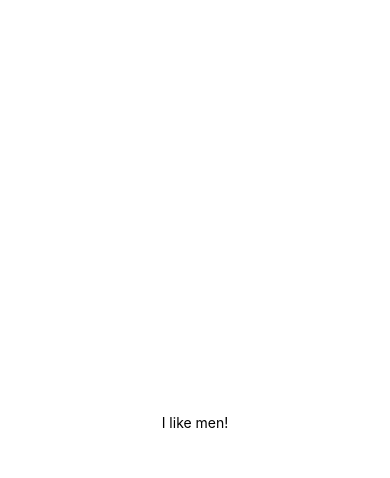
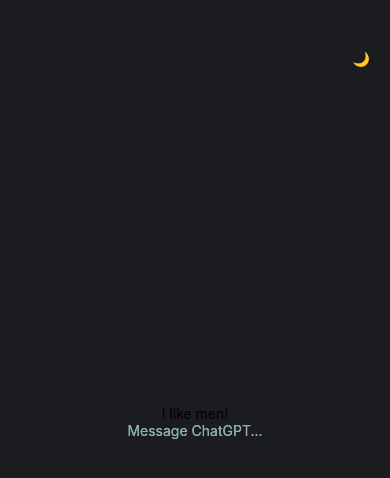
Before and after one commit to dangphung4/gptstorehackathon, a React Native app in the folder gpthack/: screen / in a window 390 px wide. Shown: the top 478 px of the page. Built offline with nearby package versions, Linux system fonts and the light colour scheme.

Commit message:
lightanddarkmode,annoyinginputtext

```diff
--- a/gpthack/App.js
+++ b/gpthack/App.js
@@ -1,10 +1,99 @@
-import { StatusBar } from 'expo-status-bar';
-import { StyleSheet, Text, View } from 'react-native';
+import { StatusBar } from "expo-status-bar";
+import {
+  StyleSheet,
+  Text,
+  View,
+  TextInput,
+  TouchableOpacity,
+} from "react-native";
+import React, { useState } from "react";
+import { themeColors } from "./ThemeProvider";
+
+const StyledTextInput = ({
+  style,
+  placeholder,
+  value,
+  onChangeText,
+  ...restProps
+}) => (
+  <View style={{ position: "relative", width: "100%" }}>
+    <TextInput
+      style={[
+        style,
+        {
+          textAlign: "center",
+          color: themeColors.dark.TextColor1,
+        },
+      ]}
+      placeholder={placeholder}
+      value={value}
+      onChangeText={onChangeText}
+      {...restProps}
+    />
+    <Text
+      style={{
+        position: "absolute",
+        color: themeColors.dark.subTitleColor,
+
+        textAlign: "center",
+        width: "100%",
+        opacity: value ? 0 : 1, // Hide placeholder when there is input
+      }}
+    >
+      {placeholder}
+    </Text>
+  </View>
+);
 
 export default function App() {
+  const [songQuery, setSongQuery] = useState("");
+  const [isDarkMode, setIsDarkMode] = useState(true);
+  const [gptQuery, setGptQuery] = useState("");
+
+  const handleSearch = () => {
+    // Implement the logic for searching and recommending music based on the songQuery
+    // You can make an API call or perform some AI-related operations here
+    console.log(`Searching for music based on: ${songQuery}`);
+  };
+
+  const handleGptSearch = () => {
+    // Implement the logic for handling the GPT search when the input is submitted
+    console.log(`Handling GPT search for: ${gptQuery}`);
+  };
+
+  const toggleDarkMode = () => {
+    setIsDarkMode((prevMode) => !prevMode);
+  };
+
   return (
-    <View style={styles.container}>
+    <View
+      style={[
+        styles.container,
+        {
+          backgroundColor: isDarkMode
+            ? themeColors.dark.BackgroundColor
+            : themeColors.light.BackgroundColor,
+        },
+      ]}
+    >
+      <TouchableOpacity style={styles.toggleButton} onPress={toggleDarkMode}>
+        <Text>{isDarkMode ? "🌙" : "☀️"}</Text>
+      </TouchableOpacity>
       <Text>I like men!</Text>
+      {/* <TextInput
+        style={styles.input}
+        placeholder="enter song name"
+        onChangeText={(text) => setSongQuery(text)}
+        value={songQuery}
+        onSubmitEditing={handleSearch}
+      /> */}
+      <StyledTextInput
+        //style={styles.input}
+        placeholder="Message ChatGPT..."
+        onChangeText={(text) => setGptQuery(text)}
+        value={gptQuery}
+        onSubmitEditing={handleGptSearch}
+      />
       <StatusBar style="auto" />
     </View>
   );
@@ -13,8 +102,16 @@ export default function App() {
 const styles = StyleSheet.create({
   container: {
     flex: 1,
-    backgroundColor: '#fff',
-    alignItems: 'center',
-    justifyContent: 'center',
+    backgroundColor: themeColors.dark.BackgroundColor,
+    alignItems: "center",
+    justifyContent: "center",
+  },
+  toggleButton: {
+    position: "absolute",
+    top: 50,
+    right: 20,
+  },
+  input: {
+    color: themeColors.dark.TextColor1,
   },
 });
```
Also changed, not shown: 1 other file (tests, documents, lock files or other folders).
